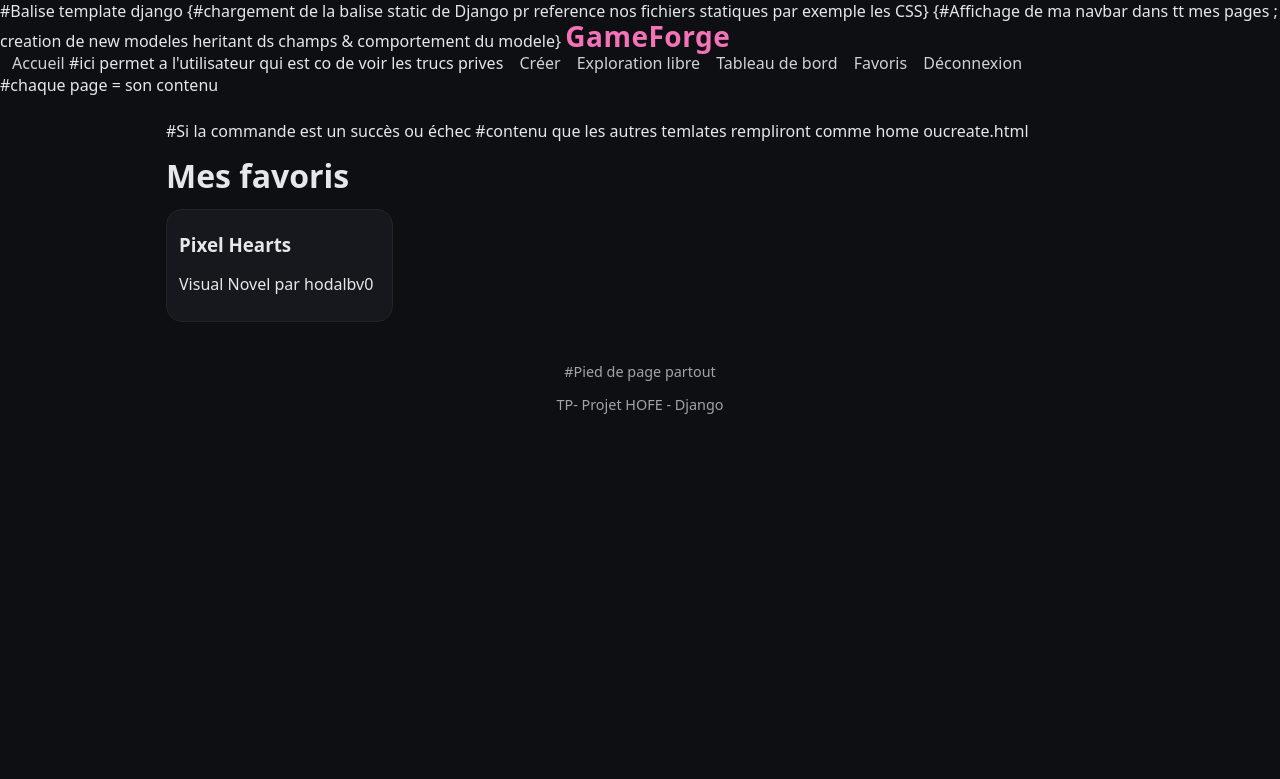
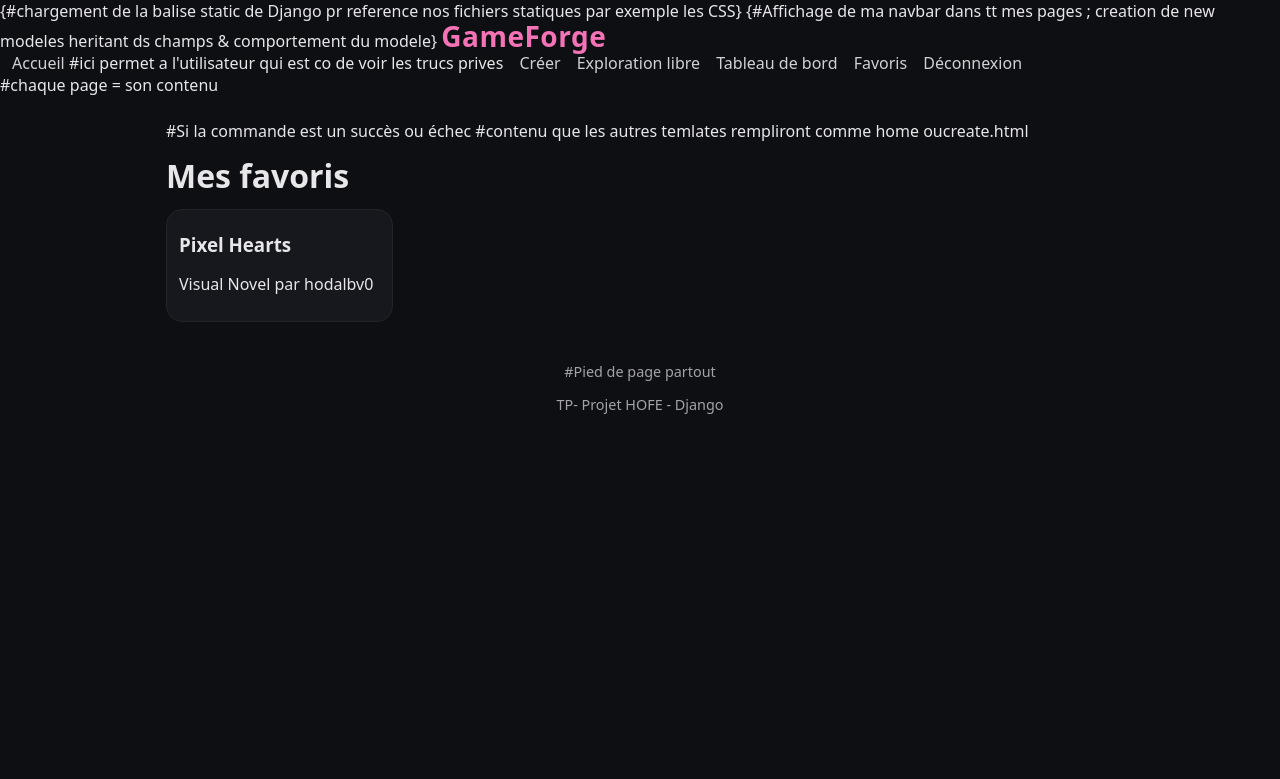
Before and after one commit to jebalisoumaya/-GameForge-, a Django app: page /favorites/ in a window 1280 px wide. Shown: the top 779 px of the page. Run offline with Django 4.2, Linux system fonts and the light colour scheme; a user stored in the database is signed in; data comes from the database, SQL or seed files in the repository.

Commit message:
Update favorites.html

```diff
--- a/GameForge-Django/GameForge-Django/templates/favorites.html
+++ b/GameForge-Django/GameForge-Django/templates/favorites.html
@@ -1,5 +1,5 @@
 {#liste de jeux favoris#}
-#Balise template django
+{#Balise template django#}
 {% extends 'base.html' %}
 {% block content %}
 <h1>Mes favoris</h1>
```
